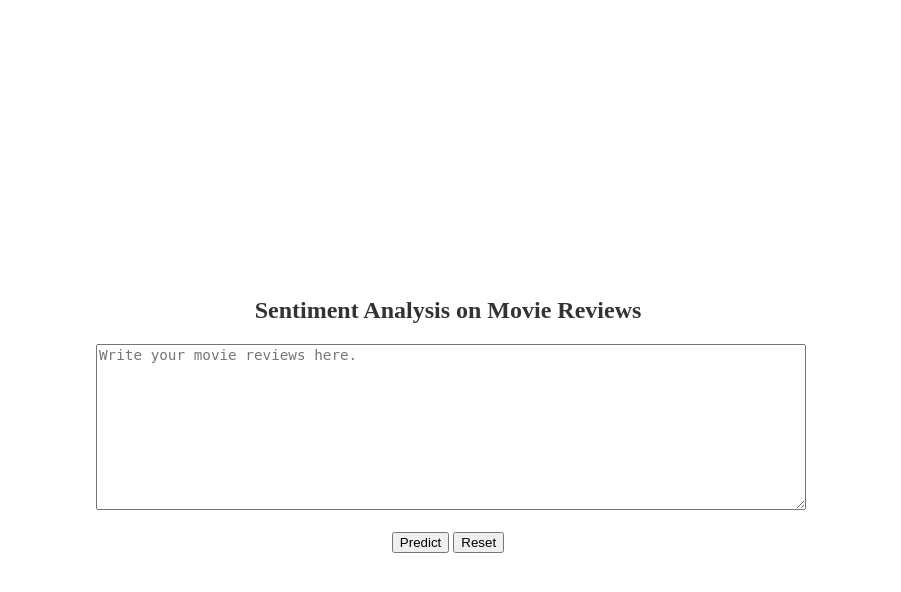
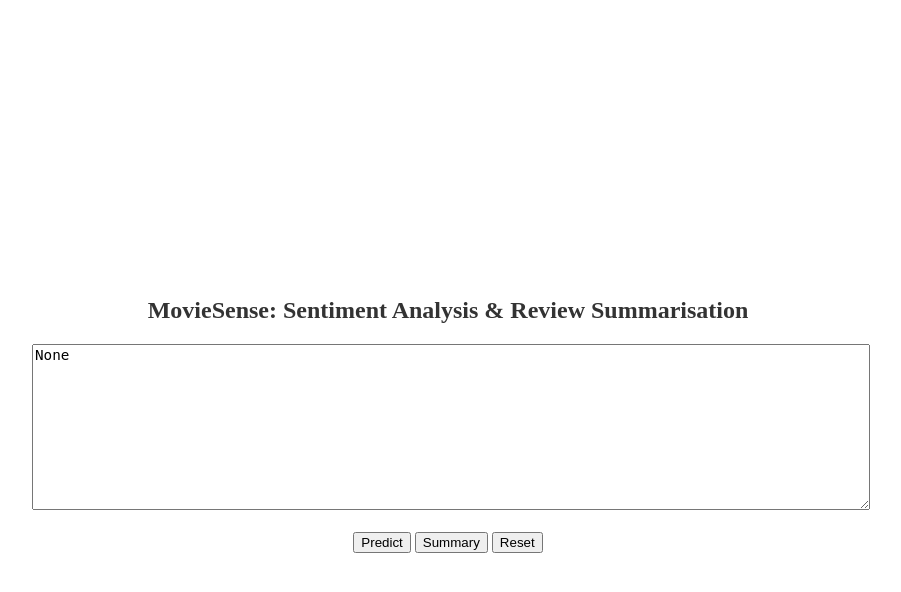
Before and after one commit to yjyuwisely/MovieSense_NLP, a Flask app: page / in a window 1280 px wide. Shown: the top 592 px of the page, without its empty margins (192-1093 px from the left). Run offline with Flask 3, Linux system fonts and the light colour scheme; some libraries are stand-ins or nearby versions.

Commit message:
Summerisation done using Transformer

```diff
--- a/app.py
+++ b/app.py
@@ -1,9 +1,25 @@
 from flask import Flask, render_template, request
-from main_sentiment_analysis import predict_sentiment
+from main_sentiment_analysis import predict_sentiment, generate_summary
 
 app = Flask(__name__)
 
 @app.route('/', methods=['GET', 'POST'])
+def index():
+    prediction = None
+    summary = None
+    user_input = None
+
+    if request.method == 'POST':
+        text = request.form['text']
+        user_input = text
+        if "Predict" in request.form:
+            prediction = predict_sentiment(text)
+        elif "Summary" in request.form:
+            summary = generate_summary(text)
+
+    return render_template('index.html', prediction=prediction, summary=summary, user_input=user_input)
+
+""" @app.route('/', methods=['GET', 'POST'])
 def index():
     show_prediction = False
     text = ""
@@ -12,23 +28,7 @@
         text = request.form['text']
         prediction = predict_sentiment(text)
         show_prediction = True
-    return render_template('index.html', prediction=prediction, user_input=text, show_prediction=show_prediction)
-
-""" def index():
-    user_input = ''  # default to empty string
-    prediction = None
-    if request.method == 'POST':
-        user_input = request.form['text']
-        prediction = predict_sentiment(user_input)
-    return render_template('index.html', prediction=prediction, user_input=user_input) """
-
-""" @app.route('/', methods=['GET', 'POST'])
-def index():
-    if request.method == 'POST':
-        text = request.form['text']
-        prediction = predict_sentiment(text)
-        return render_template('index.html', prediction=prediction)
-    return render_template('index.html', prediction=None) """
+    return render_template('index.html', prediction=prediction, user_input=text, show_prediction=show_prediction) """
 
 if __name__ == '__main__':
     app.run(debug=True)
--- a/main_sentiment_analysis.py
+++ b/main_sentiment_analysis.py
@@ -49,3 +49,16 @@
     predicted_sentiment = probabilities.max()
 
     return predicted_sentiment
+
+# Summarisation
+from transformers import BartForConditionalGeneration, BartTokenizer
+
+# Load the pre-trained BART model and tokenizer
+model_name = "facebook/bart-large-cnn"
+model = BartForConditionalGeneration.from_pretrained(model_name)
+tokenizer = BartTokenizer.from_pretrained(model_name)
+
+def generate_summary(text):
+    inputs = tokenizer.encode("summarize: " + text, return_tensors="pt", max_length=1024, truncation=True)
+    summary_ids = model.generate(inputs, max_length=150, min_length=40, length_penalty=2.0, num_beams=4, early_stopping=True)
+    return tokenizer.decode(summary_ids[0], skip_special_tokens=True)
--- a/static/css/styles.css
+++ b/static/css/styles.css
@@ -18,7 +18,7 @@
 
 .review-form {
     text-align: center;
-    width: 55vw;
+    width: 65vw;
     margin: 0 auto;
 }
 
--- a/templates/index.html
+++ b/templates/index.html
@@ -7,12 +7,13 @@
 </head>
 <body>
 <div class="container">
-<h2>Sentiment Analysis on Movie Reviews</h2>
+<h2>MovieSense: Sentiment Analysis & Review Summarisation</h2>
 
 <form action="/" method="post" class="review-form">
     <textarea id="reviewText" name="text" placeholder="Write your movie reviews here." rows="10" required>{{ user_input }}</textarea>
     <br><br>
-    <input type="submit" value="Predict">
+    <input type="submit" name="Predict" value="Predict">
+    <input type="submit" name="Summary" value="Summary">
     <button type="button" onclick="clearTextAndHideMessage()">Reset</button>
 </form>
 </div>
@@ -29,6 +30,12 @@
         <h3></h3>
     </div>
 {% endif %}
+
+{% if summary %}
+    <br><br>
+    <h3>Review Summary:</h3>
+    <p>{{ summary }}</p>
+{% endif %}
 </div>
 
 <script>
```
